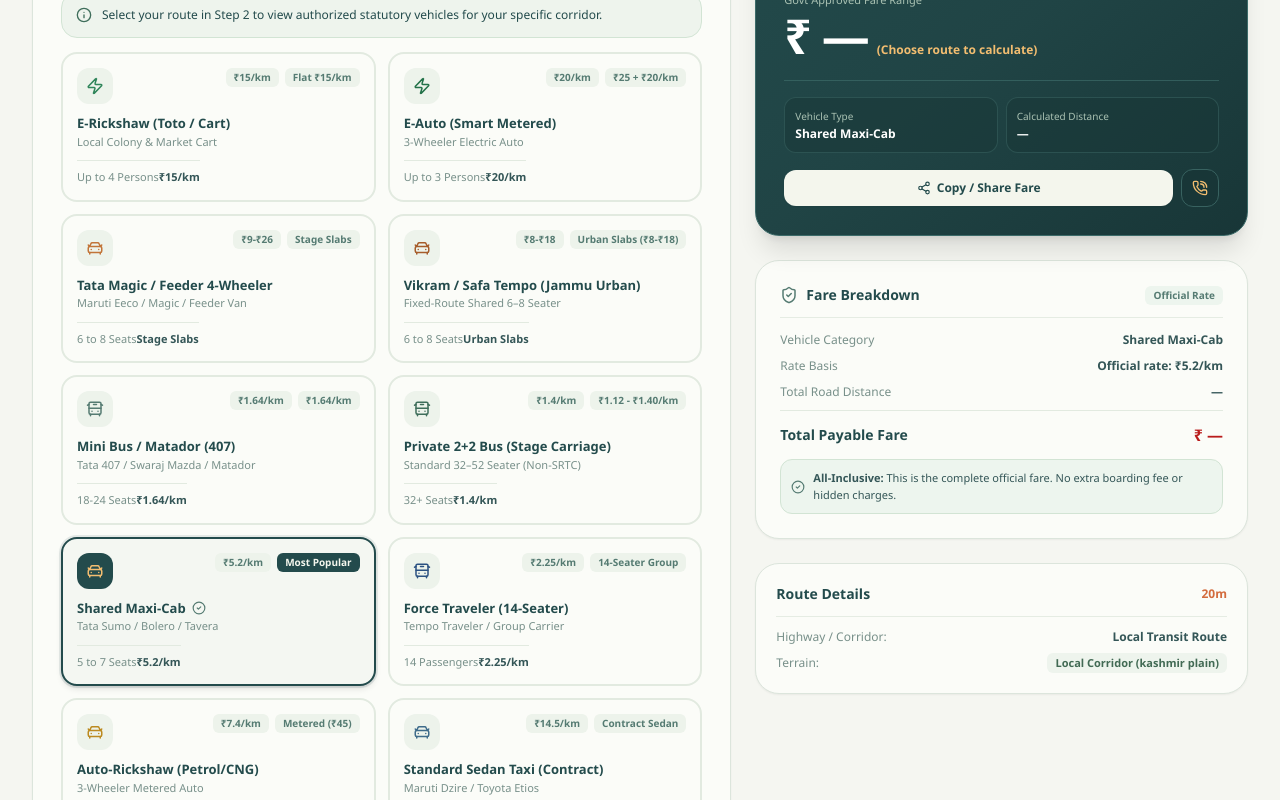
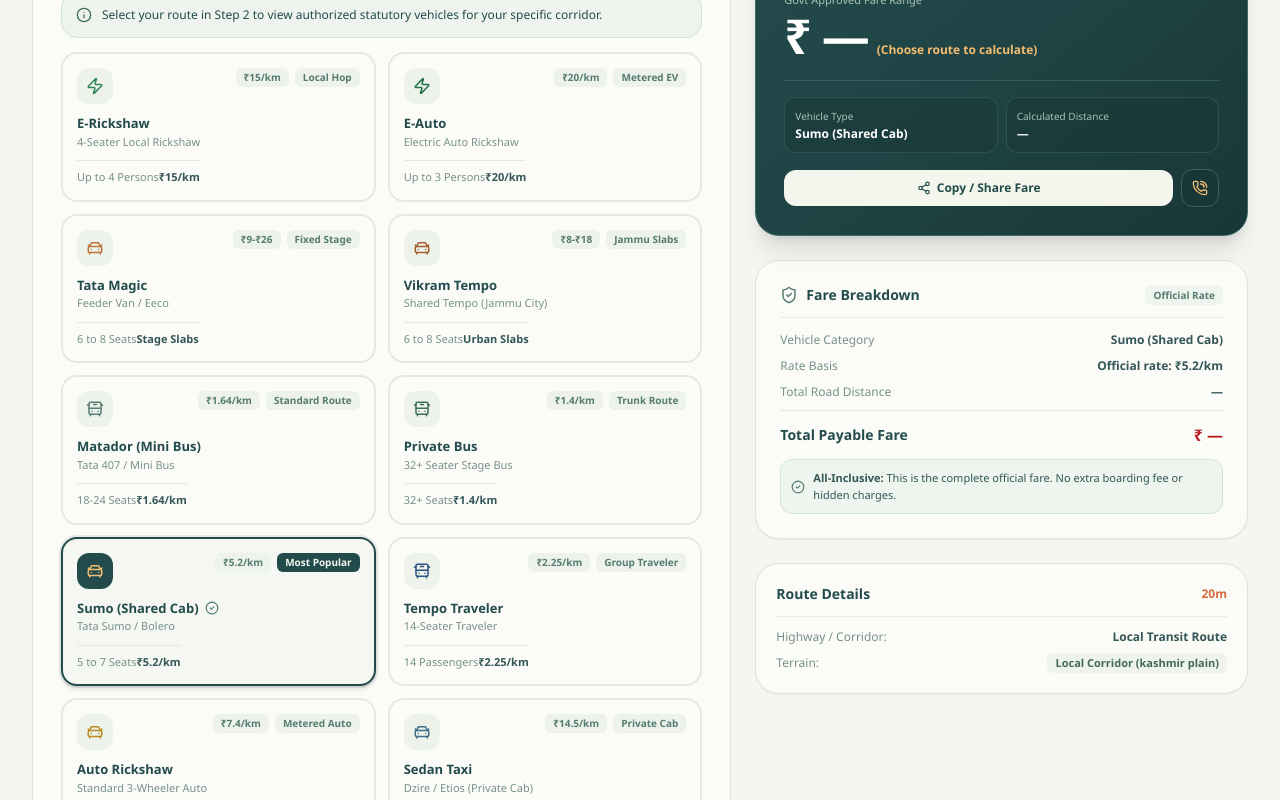
Before and after one commit to Farhaan327426/SafarApp, a React (Vite) app: page / in a window 1280 px wide. Shown: the part 540-1340 px from the top of the page. Built offline with nearby package versions, Linux system fonts and the light colour scheme.

Commit message:
refactor: simplify vehicle names for local commuter clarity

```diff
--- a/src/App.jsx
+++ b/src/App.jsx
@@ -38,8 +38,8 @@ import {
 
 const vehicleCategories = [
   { key: "all", label: "All Vehicles (11)" },
-  { key: "ev", label: "⚡ EVs (E-Rickshaw / E-Auto)" },
-  { key: "shared", label: "Shared Cabs & Magic" },
+  { key: "ev", label: "⚡ Autos & EVs" },
+  { key: "shared", label: "Shared Cabs" },
   { key: "bus", label: "Buses & Matadors" },
   { key: "taxi", label: "Private Taxis" },
 ];
@@ -48,17 +48,17 @@ const vehicleOptions = [
   {
     key: "e-rickshaw",
     id: "e-rickshaw",
-    name: "E-Rickshaw (Toto / Cart)",
+    name: "E-Rickshaw",
     category: "ev",
-    label: "E-Rickshaw (Toto / Cart)",
-    sublabel: "Local Colony & Market Cart",
+    label: "E-Rickshaw",
+    sublabel: "4-Seater Local Rickshaw",
     detail: "Official flat rate: ₹15/km per passenger or local hop",
     icon: Zap,
     calcType: "e-rickshaw",
     base: 15,
     perKm: 15.0,
     capacity: "Up to 4 Persons",
-    badge: "Flat ₹15/km",
+    badge: "Local Hop",
     isPerSeat: false,
     seatsMultiplier: 1,
     color: "#2f855a",
@@ -68,18 +68,18 @@ const vehicleOptions = [
   {
     key: "e-auto",
     id: "e-auto",
-    name: "E-Auto (Smart Metered)",
+    name: "E-Auto",
     category: "ev",
     permitType: "municipal-feeder",
-    label: "E-Auto (Smart Metered)",
-    sublabel: "3-Wheeler Electric Auto",
+    label: "E-Auto",
+    sublabel: "Electric Auto Rickshaw",
     detail: "Official statutory tariff: ₹25 for first 1 km, then ₹20/km",
     icon: Zap,
     calcType: "e-auto",
     base: 25,
     perKm: 20.0,
     capacity: "Up to 3 Persons",
-    badge: "₹25 + ₹20/km",
+    badge: "Metered EV",
     isPerSeat: false,
     seatsMultiplier: 1,
     color: "#237249",
@@ -89,18 +89,18 @@ const vehicleOptions = [
   {
     key: "tata-magic",
     id: "tata-magic",
-    name: "Tata Magic / Feeder",
+    name: "Tata Magic",
     category: "shared",
     permitType: "stage-carriage",
-    label: "Tata Magic / Feeder 4-Wheeler",
-    sublabel: "Maruti Eeco / Magic / Feeder Van",
+    label: "Tata Magic",
+    sublabel: "Feeder Van / Eeco",
     detail: "Stage slabs: ₹9 (3km), ₹14 (5km), ₹17 (10km), ₹20 (15km), ₹26 (20km)",
     icon: CarFront,
     calcType: "stage-slab",
     base: 9,
     perKm: 1.4,
     capacity: "6 to 8 Seats",
-    badge: "Stage Slabs",
+    badge: "Fixed Stage",
     isPerSeat: true,
     seatsMultiplier: 7,
     color: "#c27438",
@@ -110,18 +110,18 @@ const vehicleOptions = [
   {
     key: "vikram-tempo",
     id: "vikram",
-    name: "Vikram / Safa Urban",
+    name: "Vikram Tempo",
     category: "shared",
     permitType: "stage-carriage",
-    label: "Vikram / Safa Tempo (Jammu Urban)",
-    sublabel: "Fixed-Route Shared 6–8 Seater",
+    label: "Vikram Tempo",
+    sublabel: "Shared Tempo (Jammu City)",
     detail: "Urban stage slabs: ₹8 (0-3km), ₹12 (3-6km), ₹15 (6-10km), ₹18 (10-15km)",
     icon: CarFront,
     calcType: "urban-stage",
     base: 8,
     perKm: 1.5,
     capacity: "6 to 8 Seats",
-    badge: "Urban Slabs (₹8-₹18)",
+    badge: "Jammu Slabs",
     isPerSeat: true,
     seatsMultiplier: 6,
     color: "#a65c2a",
@@ -131,18 +131,18 @@ const vehicleOptions = [
   {
     key: "mini-bus",
     id: "mini-bus",
-    name: "Mini Bus / Matador (407)",
+    name: "Matador (Mini Bus)",
     category: "bus",
     permitType: "stage-carriage",
-    label: "Mini Bus / Matador (407)",
-    sublabel: "Tata 407 / Swaraj Mazda / Matador",
+    label: "Matador (Mini Bus)",
+    sublabel: "Tata 407 / Mini Bus",
     detail: "Official rate: ₹1.64/km (Kashmir Plain) · ₹1.88/km (Hilly)",
     icon: BusFront,
     calcType: "stage-carriage",
     base: 10,
     perKm: 1.64,
     capacity: "18-24 Seats",
-    badge: "₹1.64/km",
+    badge: "Standard Route",
     isPerSeat: true,
     seatsMultiplier: 18,
     color: "#557b72",
@@ -152,18 +152,18 @@ const vehicleOptions = [
   {
     key: "private-bus",
     id: "private-bus",
-    name: "Private 2+2 Bus (Stage Carriage)",
+    name: "Private Bus",
     category: "bus",
     permitType: "stage-carriage",
-    label: "Private 2+2 Bus (Stage Carriage)",
-    sublabel: "Standard 32–52 Seater (Non-SRTC)",
+    label: "Private Bus",
+    sublabel: "32+ Seater Stage Bus",
     detail: "Official rate: ₹1.12/km (Jammu Plain) · ₹1.40-₹1.64/km (Kashmir)",
     icon: BusFront,
     calcType: "stage-carriage-big",
     base: 10,
     perKm: 1.4,
     capacity: "32+ Seats",
-    badge: "₹1.12 - ₹1.40/km",
+    badge: "Trunk Route",
     isPerSeat: true,
     seatsMultiplier: 32,
     color: "#3f6e5b",
@@ -173,11 +173,11 @@ const vehicleOptions = [
   {
     key: "shared-cab",
     id: "shared-cab",
-    name: "Shared Maxi-Cab (Sumo/Tavera)",
+    name: "Sumo (Shared Cab)",
     category: "shared",
     permitType: "shared-maxi-cab",
-    label: "Shared Maxi-Cab",
-    sublabel: "Tata Sumo / Bolero / Tavera",
+    label: "Sumo (Shared Cab)",
+    sublabel: "Tata Sumo / Bolero",
     detail: "Inter-district standard corridor: ₹35 base + ₹5.20/km per seat",
     icon: CarFront,
     calcType: "standard",
@@ -194,11 +194,11 @@ const vehicleOptions = [
   {
     key: "force-traveler",
     id: "force-traveler",
-    name: "Force Traveler (14-Seater)",
+    name: "Tempo Traveler",
     category: "taxi",
     permitType: "contract-tourist",
-    label: "Force Traveler (14-Seater)",
-    sublabel: "Tempo Traveler / Group Carrier",
+    label: "Tempo Traveler",
+    sublabel: "14-Seater Traveler",
     detail: "Official tariff: ₹2.25/km per seat (Shared) or ₹29.00/km (Full Charter)",
     icon: BusFront,
     calcType: "tourist-group",
@@ -206,7 +206,7 @@ const vehicleOptions = [
     perKm: 2.25,
     contractPerKm: 29.0,
     capacity: "14 Passengers",
-    badge: "14-Seater Group",
+    badge: "Group Traveler",
     isPerSeat: true,
     seatsMultiplier: 14,
     color: "#2c5282",
@@ -216,18 +216,18 @@ const vehicleOptions = [
   {
     key: "auto",
     id: "auto",
-    name: "Auto-Rickshaw (Petrol/CNG)",
+    name: "Auto Rickshaw",
     category: "ev",
     permitType: "metered-auto",
-    label: "Auto-Rickshaw (Petrol/CNG)",
-    sublabel: "3-Wheeler Metered Auto",
+    label: "Auto Rickshaw",
+    sublabel: "Standard 3-Wheeler Auto",
     detail: "Official rate: ₹45 for first 2 km, then ₹7.40/km",
     icon: CarFront,
     calcType: "metered-auto",
     base: 45,
     perKm: 7.4,
     capacity: "Up to 3 Persons",
-    badge: "Metered (₹45)",
+    badge: "Metered Auto",
     isPerSeat: false,
     seatsMultiplier: 1,
     color: "#bc8a20",
@@ -237,18 +237,18 @@ const vehicleOptions = [
   {
     key: "taxi",
     id: "taxi",
-    name: "Standard Sedan Taxi",
+    name: "Sedan Taxi",
     category: "taxi",
     permitType: "contract-tourist",
-    label: "Standard Sedan Taxi (Contract)",
-    sublabel: "Maruti Dzire / Toyota Etios",
+    label: "Sedan Taxi",
+    sublabel: "Dzire / Etios (Private Cab)",
     detail: "Official 18% hiked contract hire: ₹140 base + ₹14.50/km",
     icon: CarFront,
     calcType: "standard",
     base: 140,
     perKm: 14.5,
     capacity: "Entire Vehicle (4+1)",
-    badge: "Contract Sedan",
+    badge: "Private Cab",
     isPerSeat: false,
     seatsMultiplier: 1,
     color: "#3e6b8a",
@@ -258,11 +258,11 @@ const vehicleOptions = [
   {
     key: "suv-taxi",
     id: "suv-taxi",
-    name: "Premium Tourist SUV Taxi",
+    name: "SUV Taxi",
     category: "taxi",
     permitType: "contract-tourist",
-    label: "Premium Tourist SUV Taxi",
-    sublabel: "Innova Crysta / Scorpio",
+    label: "SUV Taxi",
+    sublabel: "Innova / Scorpio (Private Cab)",
     detail: "Official 18% hiked tourist contract hire: ₹220 base + ₹21.00/km",
     icon: CarFront,
     calcType: "standard",
--- a/src/data/transitZones.js
+++ b/src/data/transitZones.js
@@ -7,7 +7,7 @@
 export const VEHICLE_OPERATIONAL_ZONES = {
   "vikram-tempo": {
     id: "vikram",
-    name: "Vikram / Safa Urban",
+    name: "Vikram Tempo",
     operationalZone: {
       region: ["jammu"],
       routeType: ["intracity"],
@@ -16,7 +16,7 @@ export const VEHICLE_OPERATIONAL_ZONES = {
   },
   "auto": {
     id: "auto",
-    name: "Auto-Rickshaw (Petrol/CNG)",
+    name: "Auto Rickshaw",
     operationalZone: {
       region: ["jammu", "kashmir", "srinagar"],
       routeType: ["intracity"],
@@ -25,7 +25,7 @@ export const VEHICLE_OPERATIONAL_ZONES = {
   },
   "e-auto": {
     id: "e-auto",
-    name: "E-Auto (Smart Metered)",
+    name: "E-Auto",
     operationalZone: {
       region: ["jammu", "kashmir", "srinagar"],
       routeType: ["intracity"],
@@ -34,7 +34,7 @@ export const VEHICLE_OPERATIONAL_ZONES = {
   },
   "e-rickshaw": {
     id: "e-rickshaw",
-    name: "E-Rickshaw (Toto / Cart)",
+    name: "E-Rickshaw",
     operationalZone: {
       region: ["jammu", "kashmir", "srinagar"],
       routeType: ["intracity"],
@@ -43,7 +43,7 @@ export const VEHICLE_OPERATIONAL_ZONES = {
   },
   "tata-magic": {
     id: "tata-magic",
-    name: "Tata Magic / Feeder",
+    name: "Tata Magic",
     operationalZone: {
       region: ["jammu", "kashmir", "both"],
       routeType: ["intercity"],
@@ -52,7 +52,7 @@ export const VEHICLE_OPERATIONAL_ZONES = {
   },
   "shared-cab": {
     id: "shared-cab",
-    name: "Shared Maxi-Cab (Sumo/Tavera)",
+    name: "Sumo (Shared Cab)",
     operationalZone: {
       region: ["jammu", "kashmir", "both"],
       routeType: ["intercity"],
@@ -61,7 +61,7 @@ export const VEHICLE_OPERATIONAL_ZONES = {
   },
   "mini-bus": {
     id: "mini-bus",
-    name: "Mini Bus / Matador (407)",
+    name: "Matador (Mini Bus)",
     operationalZone: {
       region: ["jammu", "kashmir", "both"],
       routeType: ["intercity"],
@@ -70,7 +70,7 @@ export const VEHICLE_OPERATIONAL_ZONES = {
   },
   "private-bus": {
     id: "private-bus",
-    name: "Private 2+2 Bus (Stage Carriage)",
+    name: "Private Bus",
     operationalZone: {
       region: ["jammu", "kashmir", "both"],
       routeType: ["intercity"],
@@ -79,7 +79,7 @@ export const VEHICLE_OPERATIONAL_ZONES = {
   },
   "force-traveler": {
     id: "force-traveler",
-    name: "Force Traveler (14-Seater)",
+    name: "Tempo Traveler",
     operationalZone: {
       region: ["jammu", "kashmir", "both"],
       routeType: ["intercity", "intracity", "both"],
@@ -88,7 +88,7 @@ export const VEHICLE_OPERATIONAL_ZONES = {
   },
   "taxi": {
     id: "taxi",
-    name: "Standard Sedan Taxi",
+    name: "Sedan Taxi",
     operationalZone: {
       region: ["jammu", "kashmir", "both"],
       routeType: ["intercity", "intracity", "both"],
@@ -97,7 +97,7 @@ export const VEHICLE_OPERATIONAL_ZONES = {
   },
   "suv-taxi": {
     id: "suv-taxi",
-    name: "Premium Tourist SUV Taxi",
+    name: "SUV Taxi",
     operationalZone: {
       region: ["jammu", "kashmir", "both"],
       routeType: ["intercity", "intracity", "both"],
```
Also changed, not shown: frontend/js/main.js (+31 -31 lines).
